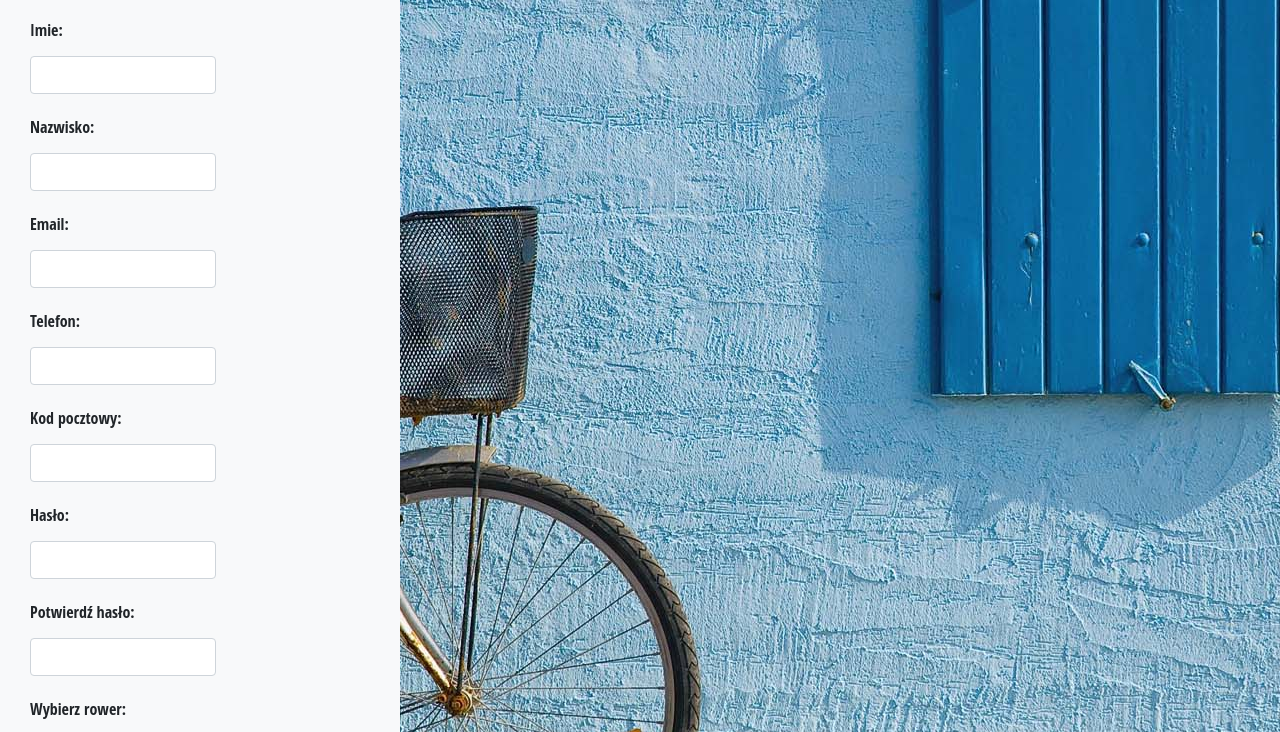
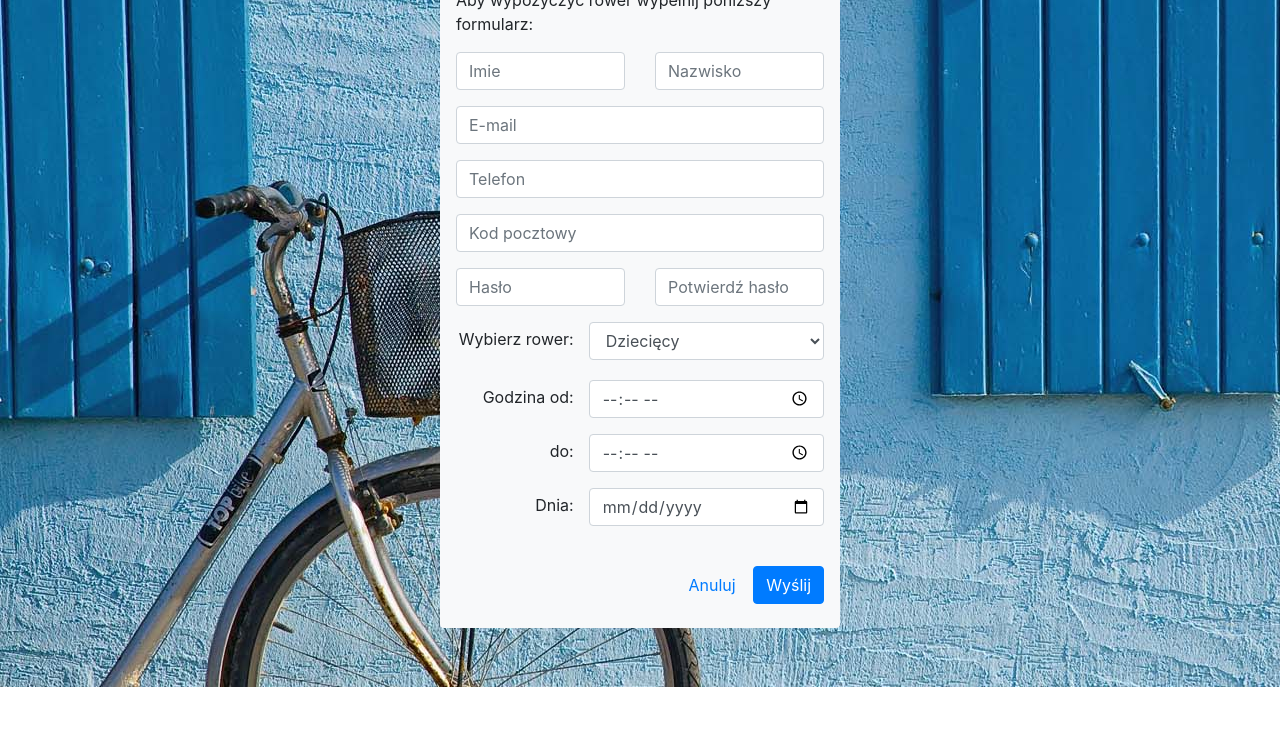
Before and after one commit to Ilierette/validator, a website: page regexp.html in a window 1280 px wide. Shown: the part 113-845 px from the top of the page. After the commit the page ends 800 px from the top, so only its background shows below. Drawn offline with nearby package versions, Linux system fonts and the light colour scheme; files that its build step writes are made by us from their sources.

Commit message:
bootstrap 4 fix

```diff
--- a/regexp.html
+++ b/regexp.html
@@ -4,65 +4,87 @@
     <title>TI - Walidacja formularza</title>
     <meta charset="UTF-8">
     <meta name="viewport" content="width=device-width, initial-scale=1.0">
-    <link rel="stylesheet" type="text/css" href="./css/app.min.css">
+    <link rel="stylesheet" type="text/css" href="./css/app.css">
   </head>
   <body>
-    <div class="main-window">
-      <div class="container-fluid">
+    <div class="container main-window py-4 px-3 my-3">
       <header class="content-header">
-          <h4>Walidacja regexp</h4>
-          <hr>
+        <h1>Walidacja czysty Regexp</h1>
         <p>
           Wypożyczalnia rowerów Szybki Bill. <br>
           Aby wypożyczyć rower wypełnij poniższy formularz:
         </p>
       </header>
       <form class="form-horizontal" method="get" enctype="text/plain" id="form">
+        <div class="row">
+          <div class="col-12 col-sm-6">
             <div class="form-group">
-            <label class="control-label col-xs-12 col-sm-5" for="name">Imie:</label>
-            <div class="col-xs-12 col-sm-7">
-              <input type="text" class="form-control" name="name" id="name">
+              <input  type="text"
+                      placeholder="Imie"
+                      name="name"
+                      id="name"
+                      class="form-control">
             </div>
           </div>
+          <div class="col-12 col-sm-6">
             <div class="form-group">
-            <label class="control-label col-xs-12 col-sm-5" for="surname">Nazwisko:</label>
-            <div class="col-xs-12 col-sm-7">
-              <input type="text" class="form-control" name="surname" id="surname">
+              <input  type="text"
+                      placeholder="Nazwisko"
+                      name="surname"
+                      id="surname"
+                      class="form-control">
             </div>
           </div>
+          <div class="col-12">
             <div class="form-group">
-            <label class="control-label col-xs-12 col-sm-5" for="email">Email:</label>
-            <div class="col-xs-12 col-sm-7">
-              <input type="email" class="form-control" id="email">
+              <input  type="email"
+                      placeholder="E-mail"
+                      name="email"
+                      id="email"
+                      class="form-control">
             </div>
           </div>
+          <div class="col-12">
             <div class="form-group">
-            <label class="control-label col-xs-12 col-sm-5" for="telephone">Telefon:</label>
-            <div class="col-xs-12 col-sm-7">
-              <input type="tel" name="telephone" id="telephone" class="form-control">
+              <input  type="tel"
+                      placeholder="Telefon"
+                      name="telephone"
+                      id="telephone"
+                      class="form-control">
             </div>
           </div>
+          <div class="col-12">
             <div class="form-group">
-            <label class="control-label col-xs-12 col-sm-5" for="telephone">Kod pocztowy:</label>
-            <div class="col-xs-12 col-sm-7">
-              <input type="text" name="zip-code" id="zip-code" class="form-control">
+              <input  type="text"
+                      placeholder="Kod pocztowy"
+                      name="zip-code"
+                      id="zip-code"
+                      class="form-control">
             </div>
           </div>
+          <div class="col-12 col-sm-6">
             <div class="form-group">
-            <label class="control-label col-xs-12 col-sm-5" for="telephone">Hasło:</label>
-            <div class="col-xs-12 col-sm-7">
-              <input type="password" name="password" id="password" class="form-control">
+              <input  type="password"
+                      placeholder="Hasło"
+                      name="password"
+                      id="password"
+                      class="form-control">
             </div>
           </div>
+          <div class="col-12 col-sm-6">
             <div class="form-group">
-            <label class="control-label col-xs-12 col-sm-5" for="password-confirm">Potwierdź hasło:</label>
-            <div class="col-xs-12 col-sm-7">
-              <input type="password" name="password-confirm" id="password-confirm" class="form-control">
+              <input  type="password"
+                      placeholder="Potwierdź hasło"
+                      name="password-confirm"
+                      id="password-confirm"
+                      class="form-control">
               </div>
           </div>
+          <div class="col-12 col-sm-4 pr-0 text-right">
+            <label for="choose-bike">Wybierz rower:</label>
+          </div>
+          <div class="col-12 col-sm-8">
             <div class="form-group">
-            <label class="control-label col-xs-12 col-sm-5" for="password-confirm">Wybierz rower:</label>
-            <div class="col-xs-12 col-sm-7 pull-right">
               <select class="form-control" id="choose-bike">
                 <option value="child">Dziecięcy</option>
                 <option value="man">Męski</option>
@@ -70,35 +92,37 @@
               </select>
             </div>
           </div>
+          <div class="col-12 col-sm-4 pr-0 mt-1 text-right">
+            <label for="time-start">Godzina od:</label>
+          </div>
+          <div class="col-12 col-sm-8 mt-1">
             <div class="form-group">
-            <label class="control-label col-xs-12 col-sm-5" for="time-start">
-              Godzina od:
-            </label>
-            <div class="col-xs-12 col-sm-7">
               <input type="time" name="time-start" id="time-start" class="form-control">
             </div>
-            <label class="control-label col-xs-12 col-sm-5" for="time-start">
-              do:
-            </label>
-            <div class="col-xs-12 col-sm-7">
+          </div>
+          <div class="col-12 col-sm-4 pr-0 text-right">
+            <label for="time-stop">do:</label>
+          </div>
+          <div class="col-12 col-sm-8">
+            <div class="form-group">
               <input type="time" name="time-stop" id="time-stop" class="form-control">
             </div>
           </div>
+          <div class="col-12 col-sm-4 pr-0 text-right">
+            <label class="control-label" for="password-confirm">Dnia:</label>
+          </div>
+          <div class="col-12 col-sm-8">
             <div class="form-group">
-            <label class="control-label col-xs-12 col-sm-5" for="password-confirm">Dnia:</label>
-            <div class="col-xs-12 col-sm-7">
               <input type="date" name="borrow-date" id="borrow-date" class="form-control"><br>
             </div>
           </div>
-        <footer>
-          <hr>
+        </div>
+        <footer class="text-right">
           <a class="btn btn-default" href="index.html">Anuluj</a>
-          <button type="submit" class="btn btn-primary pull-right">Wyślij</button>
+          <button type="submit" class="btn btn-primary">Wyślij</button>
         </footer>
       </form>
     </div>
-  </div>
-  <script src="https://ajax.googleapis.com/ajax/libs/jquery/1.12.4/jquery.min.js"></script>
   <script src="./js/regexp.js"></script>
   </body>
 </html>
--- a/sass/_custom.scss
+++ b/sass/_custom.scss
@@ -1,14 +1,4 @@
 @import "../node_modules/bootstrap/scss/bootstrap";
 
-$font-family-sans-serif: "Open Sans Condensed", Arial, sans-serif;
-$font-family-base:       $font-family-sans-serif;
-$headings-font-family:   $font-family-sans-serif;
-
-$theme-colors: (
-  "success": #5cb85c,
-  "danger": #d9534f
-);
-
 $h1-font-size: 1.5rem;
-
 $radius-rounded: 50%;
--- a/sass/app.scss
+++ b/sass/app.scss
@@ -12,7 +12,7 @@ body {
 }
 
 .success {
-  border: 1px solid var(--succcess);
+  border: 1px solid var(--success);
 }
 .danger {
   border: 1px solid var(--danger);
@@ -23,7 +23,7 @@ body {
     border: 1px solid var(--danger);
   }
   .form-control:required:valid {
-    border: 1px solid var(--succcess);
+    border: 1px solid var(--success);
   }
   .form-control:required:invalid {
     border: 1px solid var(--danger);
```
Also changed, not shown: cleanJS.html (+67 -43 lines), css/app.css. Lines whose indentation alone changed are shown as unchanged.
